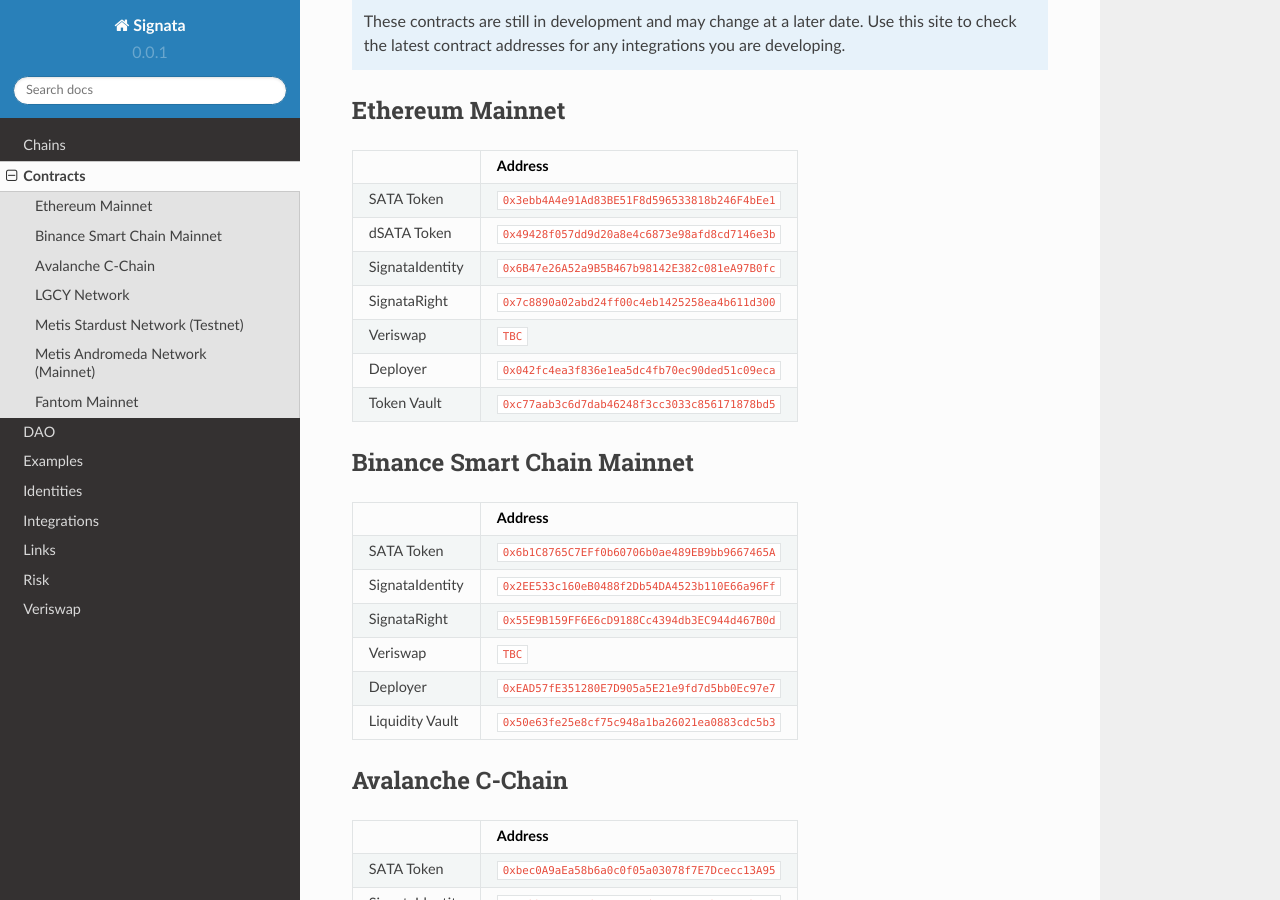
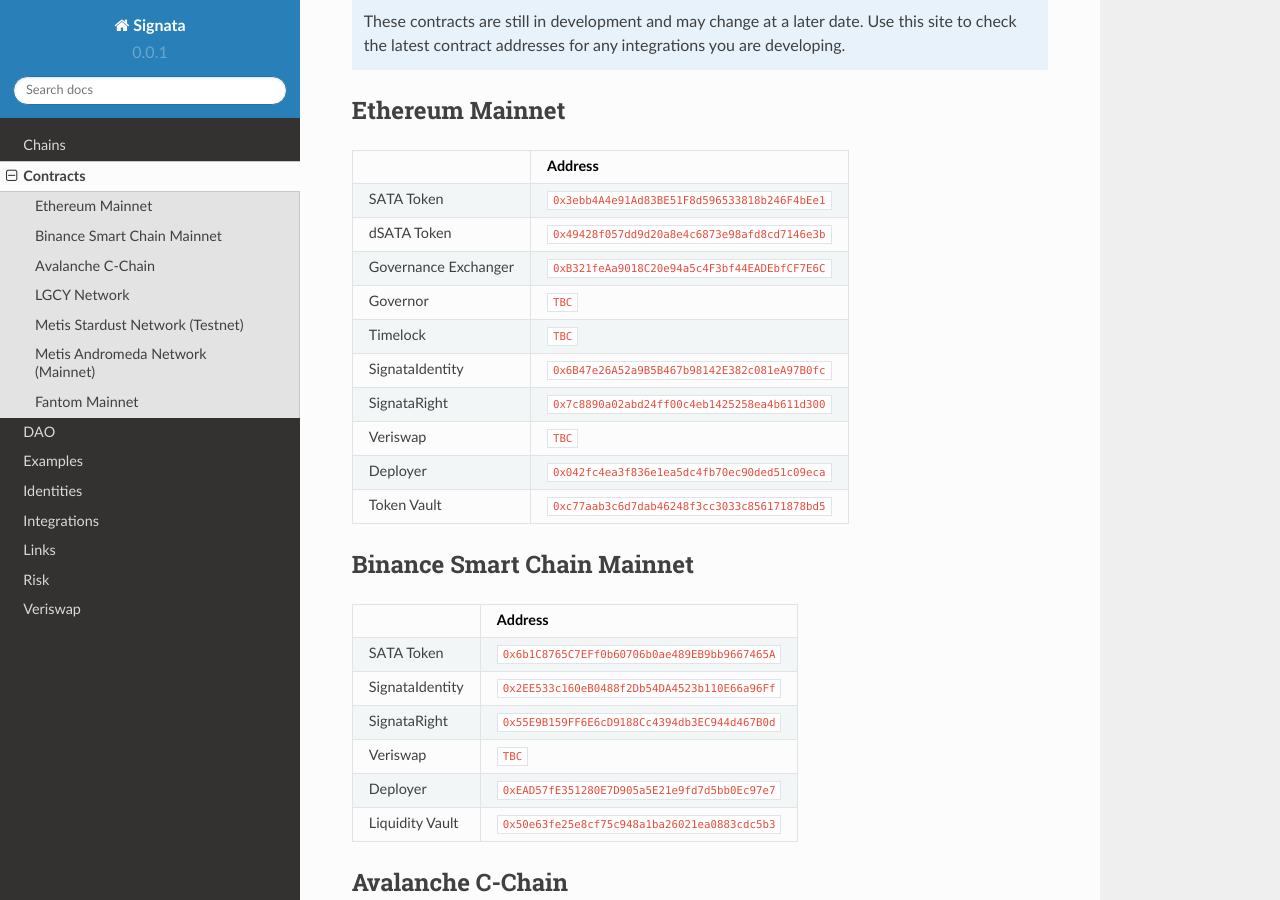
Before and after one commit to cl-tim/signata-docs, a Sphinx documentation site: the page built from docs/source/contracts.rst, in a window 1280 px wide and 900 px high, scrolled down 507 px. Built offline with Sphinx 7.4.7 and the Read the Docs theme 2.0.0, drawn with Linux system fonts in a browser that asks for light colours.

Commit message:
Update contracts.rst

```diff
--- a/docs/source/contracts.rst
+++ b/docs/source/contracts.rst
@@ -20,23 +20,29 @@
 Ethereum Mainnet
 ----------------
 
-+-------------------+------------------------------------------------+
-|                   | Address                                        |
-+===================+================================================+
-| SATA Token        | ``0x3ebb4A4e91Ad83BE51F8d596533818b246F4bEe1`` |
-+-------------------+------------------------------------------------+
-| dSATA Token       | ``0x49428f057dd9d20a8e4c6873e98afd8cd7146e3b`` |
-+-------------------+------------------------------------------------+
-| SignataIdentity   | ``0x6B47e26A52a9B5B467b98142E382c081eA97B0fc`` |
-+-------------------+------------------------------------------------+
-| SignataRight      | ``0x7c8890a02abd24ff00c4eb1425258ea4b611d300`` |
-+-------------------+------------------------------------------------+
-| Veriswap          | ``TBC``                                        |
-+-------------------+------------------------------------------------+
-| Deployer          | ``0x042fc4ea3f836e1ea5dc4fb70ec90ded51c09eca`` |
-+-------------------+------------------------------------------------+
-| Token Vault       | ``0xc77aab3c6d7dab46248f3cc3033c856171878bd5`` |
-+-------------------+------------------------------------------------+
++----------------------+------------------------------------------------+
+|                      | Address                                        |
++======================+================================================+
+| SATA Token           | ``0x3ebb4A4e91Ad83BE51F8d596533818b246F4bEe1`` |
++----------------------+------------------------------------------------+
+| dSATA Token          | ``0x49428f057dd9d20a8e4c6873e98afd8cd7146e3b`` |
++----------------------+------------------------------------------------+
+| Governance Exchanger | ``0xB321feAa9018C20e94a5c4F3bf44EADEbfCF7E6C`` |
++----------------------+------------------------------------------------+
+| Governor             | ``TBC``                                        |
++----------------------+------------------------------------------------+
+| Timelock             | ``TBC``                                        |
++----------------------+------------------------------------------------+
+| SignataIdentity      | ``0x6B47e26A52a9B5B467b98142E382c081eA97B0fc`` |
++----------------------+------------------------------------------------+
+| SignataRight         | ``0x7c8890a02abd24ff00c4eb1425258ea4b611d300`` |
++----------------------+------------------------------------------------+
+| Veriswap             | ``TBC``                                        |
++----------------------+------------------------------------------------+
+| Deployer             | ``0x042fc4ea3f836e1ea5dc4fb70ec90ded51c09eca`` |
++----------------------+------------------------------------------------+
+| Token Vault          | ``0xc77aab3c6d7dab46248f3cc3033c856171878bd5`` |
++----------------------+------------------------------------------------+
 
 ---------------------------
 Binance Smart Chain Mainnet
```
